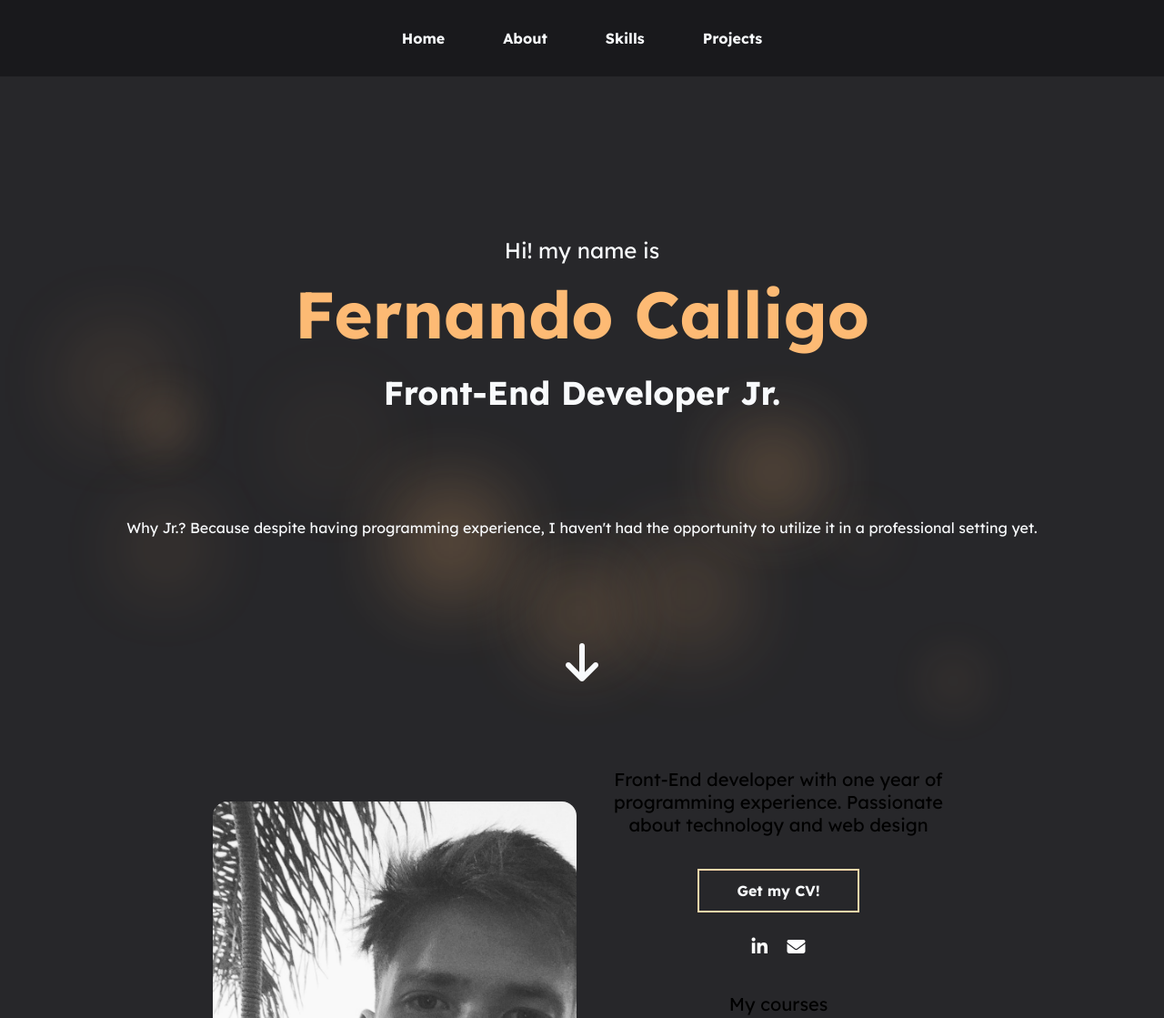
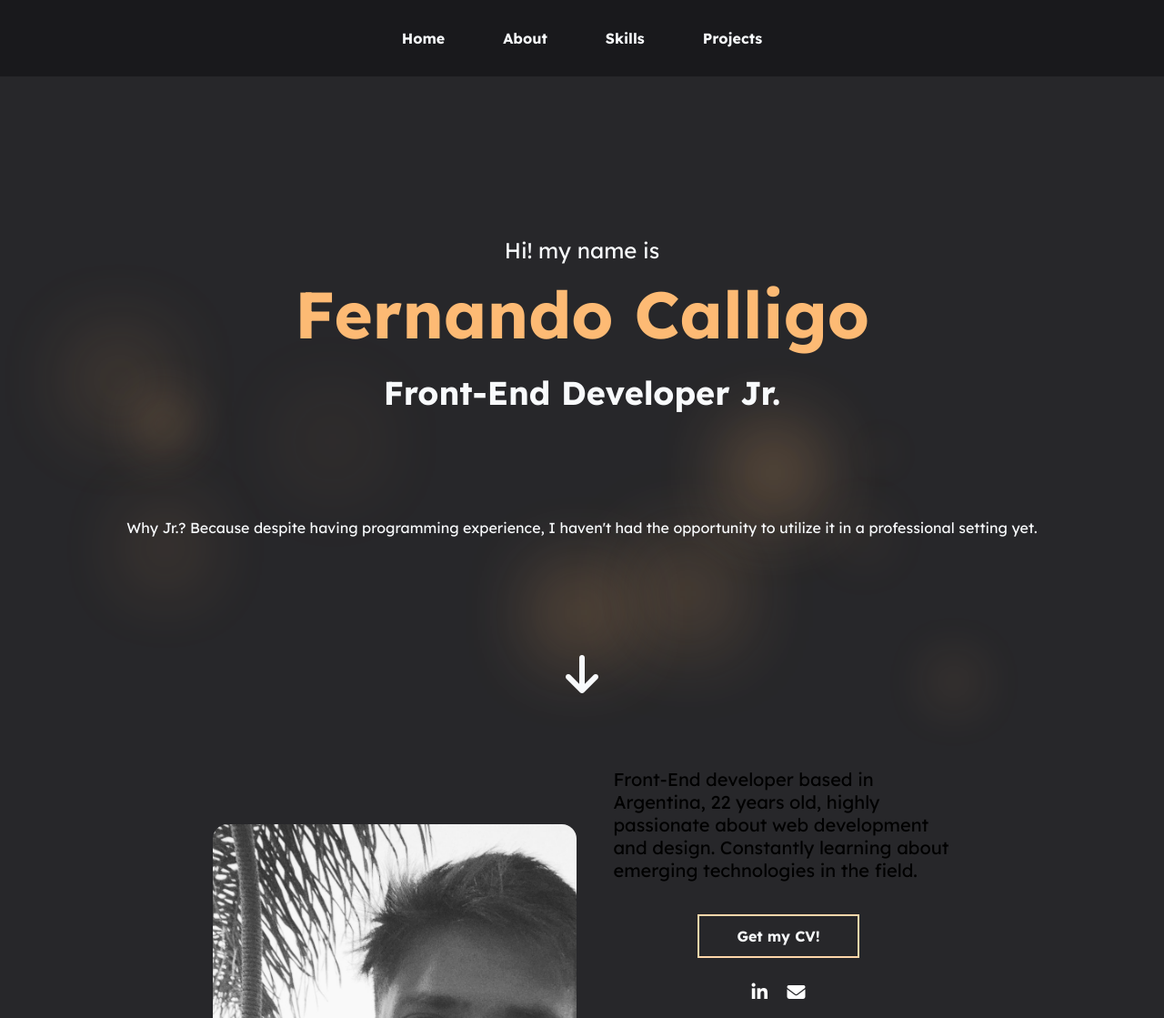
Before and after one commit to FernandoCalligo/portfolio, a website built with Vite: page index.html in a window 1280 px wide. Shown: the top 1119 px of the page at 91% size. Built offline with nearby package versions, Linux system fonts and the light colour scheme.

Commit message:
Changes to CV and design

```diff
--- a/index.html
+++ b/index.html
@@ -2,7 +2,12 @@
 <html lang="en">
   <head>
     <meta charset="UTF-8" />
-    <link rel="icon" type="image/svg+xml" href="/vite.svg" />
+    <meta name="keywords" content="Fernando Calligo, Front-End developer, React developer, Portfolio, Web development, Responsive design, HTML5, CSS3, JavaScript, Single-page applications (SPA), Component-based development, Front-End frameworks, React.js, JavaScript libraries"/>
+    <meta name="description" content="Front-End developer with one year of programming experience.">
+    <link rel="apple-touch-icon" sizes="180x180" href="/assets/favicon/apple-touch-icon.png">
+    <link rel="icon" type="image/png" sizes="32x32" href="/assets/favicon/favicon-32x32.png">
+    <link rel="icon" type="image/png" sizes="16x16" href="/assets/favicon/favicon-16x16">
+    <link rel="manifest" href="/site.webmanifest">
     <link rel="stylesheet" href="style.css">
     <link
     rel="stylesheet"
@@ -11,7 +16,8 @@
     <link href="https://unpkg.com/aos@2.3.1/dist/aos.css" rel="stylesheet">
     <link rel="stylesheet" href="https://cdnjs.cloudflare.com/ajax/libs/font-awesome/6.4.0/css/all.min.css" integrity="sha512-iecdLmaskl7CVkqkXNQ/ZH/XLlvWZOJyj7Yy7tcenmpD1ypASozpmT/E0iPtmFIB46ZmdtAc9eNBvH0H/ZpiBw==" crossorigin="anonymous" referrerpolicy="no-referrer" />
     <meta name="viewport" content="width=device-width, initial-scale=1.0" />
-    <title>Fernando Calligo</title>
+    <title>Fernando Calligo - Front-End Developer</title>
+
   </head>
   <body>
     <header>
@@ -52,8 +58,9 @@
         <img class="profile" data-aos="fade-right" src="/assets/WhatsApp Image 2023-06-21 at 19.11_edited.jpg" alt="Profile picture">
         <div class="infoCont" data-aos="fade-right">
           <div class="infoText">
-            <p>Front-End developer with one year of programming experience. Passionate about technology and web design</p>
-            <a class="linkbtn" href="/assets/cv/CalligoFernando_CV.pdf" download>Get my CV!</a></button>
+            <p>
+              Front-End developer based in Argentina, 22 years old, highly passionate about web development and design. Constantly learning about emerging technologies in the field.</p>
+            <a class="linkbtn" href="/assets/cv/CV_Calligo-Fernando.pdf" download>Get my CV!</a>
             <div>
               <a href="https://www.linkedin.com/in/fernando-calligo/" target="_blank"><i class="fa-brands fa-linkedin-in" style="color: #ffffff;"></i></a>
               <a href="mailto:fernandocalligo@gmail.com"><i class="fa-sharp fa-solid fa-envelope" style="color: #ffffff;"></i></a>
--- a/style.css
+++ b/style.css
@@ -17,7 +17,7 @@
   -moz-osx-font-smoothing: grayscale;
   -webkit-text-size-adjust: 100%;
 
-  scroll-behavior: smooth;
+  scroll-behavior:smooth;
 }
 
 header {
@@ -108,7 +108,7 @@ main {
 }
 
 section {
-  min-height: 100vh;
+  height: 100vh;
   display: flex;
   justify-content: center;
   align-items: center;
@@ -260,7 +260,7 @@ section {
 .infoText p {
   width: 100%;
   padding: 1rem;
-  text-align: center;
+  margin-left: 1rem;
 }
 
 .courses {
```
Also changed, not shown: public/assets/favicon/android-chrome-192x192.png (added), public/assets/favicon/android-chrome-512x512.png (added), public/assets/favicon/apple-touch-icon.png (added), public/assets/favicon/favicon-16x16.png (added), public/assets/favicon/favicon-32x32.png (added), public/assets/favicon/favicon.ico (added), public/assets/favicon/site.webmanifest (added), 2 other files.
